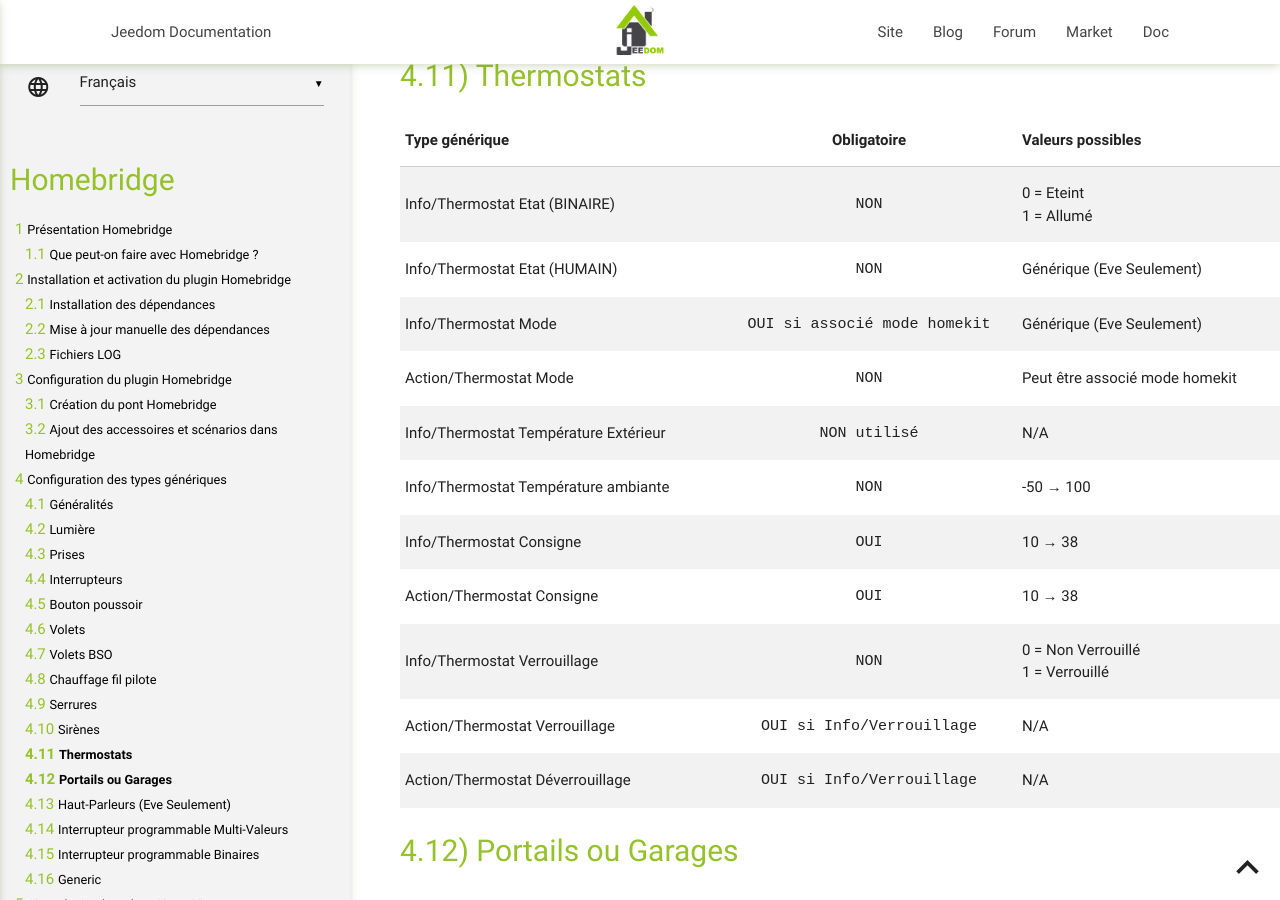
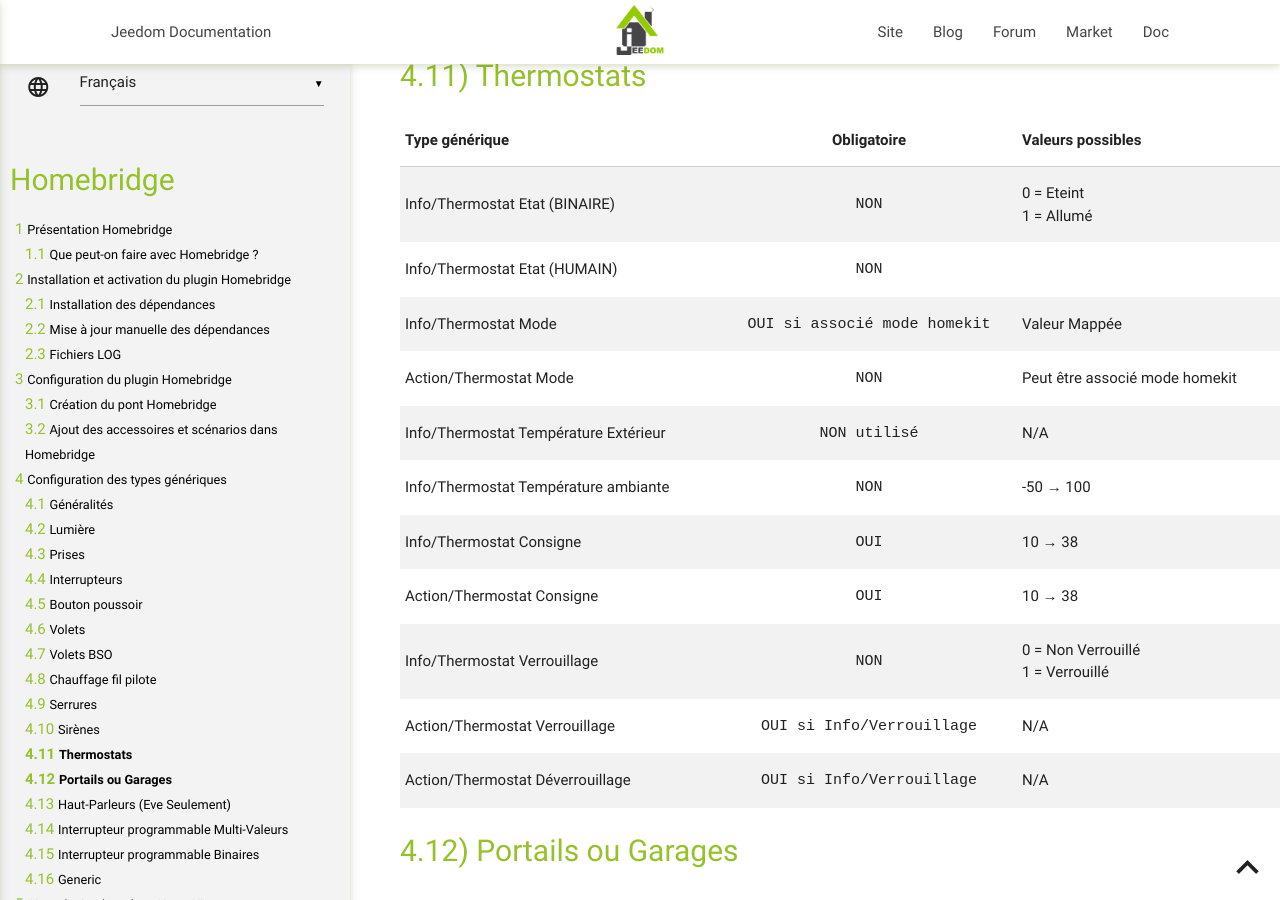
Before and after one commit to noodom/plugin-homebridge, a Jekyll site: the page built from docs/fr_FR/index.md, in a window 1280 px wide and 900 px high, scrolled down 13436 px. Built offline with Jekyll 4.4.1, drawn with Linux system fonts in a browser that asks for light colours; our own code applies the rules of GitHub Pages for plain Markdown files.

Commit message:
Update index.md

```diff
--- a/docs/fr_FR/index.md
+++ b/docs/fr_FR/index.md
@@ -274,8 +274,8 @@ Thermostats
 |Type générique  | Obligatoire | Valeurs possibles |
 |---------------|:----------------:|----------------|
 |Info/Thermostat Etat (BINAIRE)|`NON`|0 = Eteint<br/>1 = Allumé|
-|Info/Thermostat Etat (HUMAIN)|`NON`|Générique (Eve Seulement)|
-|Info/Thermostat Mode|`OUI si associé mode homekit`|Générique (Eve Seulement)|
+|Info/Thermostat Etat (HUMAIN)|`NON`||
+|Info/Thermostat Mode|`OUI si associé mode homekit`|Valeur Mappée|
 |Action/Thermostat Mode|`NON`|Peut être associé mode homekit|
 |Info/Thermostat Température Extérieur|`NON utilisé`|N/A
 |Info/Thermostat Température ambiante|`NON`|-50 → 100|
```
